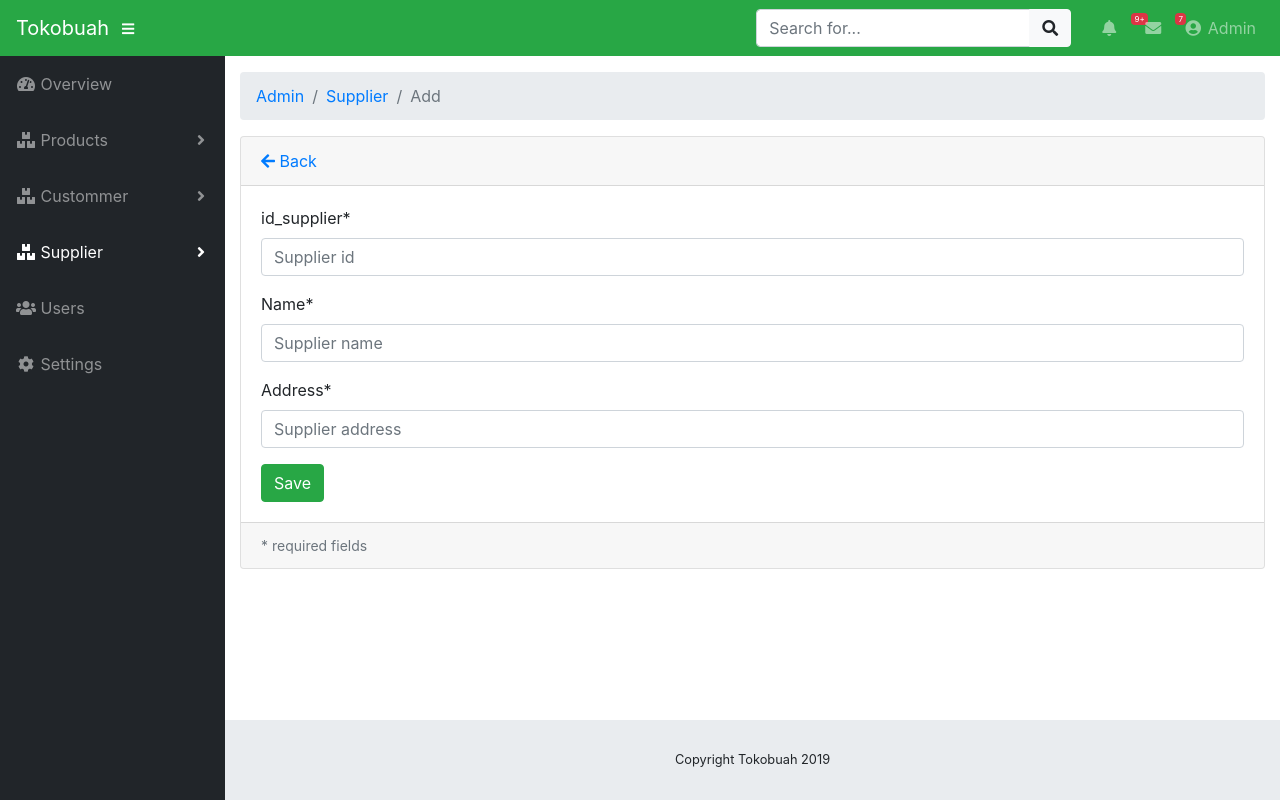
After one commit to silviadevitaa/CRUD-customer, a CodeIgniter app: page /tutorial-codeigniter-tutorial-5/index.php/admin/supplier/add in a window 1280 px wide. The commit adds this page. Run offline with CodeIgniter, Linux system fonts and the light colour scheme; some libraries are stand-ins or nearby versions.

Commit message:
update supplier

```diff
--- /dev/null
+++ b/application/controllers/admin/Supplier.php
@@ -0,0 +1,61 @@
+<?php
+
+defined('BASEPATH') OR exit('No direct script access allowed');
+
+class Supplier extends CI_Controller
+{
+    public function __construct()
+    {
+        parent::__construct();
+        $this->load->model("supplier_model");
+        $this->load->library('form_validation');
+    }
+
+    public function index()
+    {
+        $data["supplier"] = $this->supplier_model->getAll();
+        $this->load->view("admin/supplier/list", $data);
+    }
+
+    public function add()
+    {
+        $supplier = $this->supplier_model;
+        $validation = $this->form_validation;
+        $validation->set_rules($supplier->rules());
+
+        if ($validation->run()) {
+            $supplier->save();
+            $this->session->set_flashdata('success', 'Berhasil disimpan');
+        }
+
+        $this->load->view("admin/supplier/new_form");
+    }
+
+    public function edit($id_supplier = null)
+    {
+        if (!isset($id_supplier)) redirect('admin/supplier');
+
+        $supplier = $this->supplier_model;
+        $validation = $this->form_validation;
+        $validation->set_rules($supplier->rules());
+
+        if ($validation->run()) {
+            $supplier->update();
+            $this->session->set_flashdata('success', 'Berhasil disimpan');
+        }
+
+        $data["supplier"] = $supplier->getById($id_supplier);
+        if (!$data["supplier"]) show_404();
+
+        $this->load->view("admin/supplier/edit_form", $data);
+    }
+
+    public function delete($id_supplier=null)
+    {
+        if (!isset($id_supplier)) show_404();
+
+        if ($this->supplier_model->delete($id_supplier)) {
+            redirect(site_url('admin/supplier'));
+        }
+    }
+}
--- /dev/null
+++ b/application/models/Supplier_model.php
@@ -0,0 +1,61 @@
+<?php defined('BASEPATH') OR exit('No direct script access allowed');
+
+class Supplier_model extends CI_Model
+{
+    private $_table = "supplier";
+
+    public $id_supplier;
+    public $name;
+    public $address;
+
+    public function rules()
+    {
+        return [
+            ['field' => 'id_supplier',
+            'label' => 'id_supplier',
+            'rules' => 'required'],
+
+            ['field' => 'name',
+            'label' => 'name',
+            'rules' => 'required'],
+
+            ['field' => 'address',
+            'label' => 'address',
+            'rules' => 'required']
+        ];
+    }
+
+    public function getAll()
+    {
+        return $this->db->get($this->_table)->result();
+    }
+
+    public function getById($id)
+    {
+        return $this->db->get_where($this->_table, ["id_supplier" => $id])->row();
+    }
+
+    public function save()
+    {
+        $post = $this->input->post();
+        $this->id_supplier = uniqid();
+        $this->id_supplier = $post["id_supplier"];
+        $this->name = $post["name"];
+        $this->address = $post["address"];
+        $this->db->insert($this->_table, $this);
+    }
+
+    public function update()
+    {
+        $post = $this->input->post();
+        $this->id_supplier = $post["id_supplier"];
+        $this->name = $post["name"];
+        $this->address = $post["address"];
+        $this->db->update($this->_table, $this, array('id_supplier' => $post['id_supplier']));
+    }
+
+    public function delete($id)
+    {
+        return $this->db->delete($this->_table, array("id_supplier" => $id));
+    }
+}
--- a/application/views/admin/_partials/sidebar.php
+++ b/application/views/admin/_partials/sidebar.php
@@ -24,9 +24,19 @@
             <span>Custommer</span>
         </a>
         <div class="dropdown-menu" aria-labelledby="pagesDropdown">
-            <a class="dropdown-item" href="<?php echo site_url('admin/customer/new') ?>">New Product</a>
-            <a class="dropdown-item" href="<?php echo site_url('admin/custommer') ?>">List Product</a>
+            <a class="dropdown-item" href="<?php echo site_url('admin/customer/new') ?>">New Customer</a>
+            <a class="dropdown-item" href="<?php echo site_url('admin/custommer') ?>">List Customer</a>
         </div>
+        <li class="nav-item dropdown <?php echo $this->uri->segment(2) == 'supplier' ? 'active': '' ?>">
+            <a class="nav-link dropdown-toggle" href="#" id="pagesDropdown" role="button" data-toggle="dropdown" aria-haspopup="true"
+                aria-expanded="false">
+                <i class="fas fa-fw fa-boxes"></i>
+                <span>Supplier</span>
+            </a>
+            <div class="dropdown-menu" aria-labelledby="pagesDropdown">
+                <a class="dropdown-item" href="<?php echo site_url('admin/supplier/new') ?>">New Supplier</a>
+                <a class="dropdown-item" href="<?php echo site_url('admin/supplier') ?>">List Supplier</a>
+            </div>
     </li>
     <li class="nav-item">
         <a class="nav-link" href="#">
--- /dev/null
+++ b/application/views/admin/supplier/new_form.php
@@ -0,0 +1,92 @@
+<!DOCTYPE html>
+<html lang="en">
+
+<head>
+	<?php $this->load->view("admin/_partials/head.php") ?>
+</head>
+
+<body id="page-top">
+
+	<?php $this->load->view("admin/_partials/navbar.php") ?>
+	<div id="wrapper">
+
+		<?php $this->load->view("admin/_partials/sidebar.php") ?>
+
+		<div id="content-wrapper">
+
+			<div class="container-fluid">
+
+				<?php $this->load->view("admin/_partials/breadcrumb.php") ?>
+
+				<?php if ($this->session->flashdata('success')): ?>
+				<div class="alert alert-success" role="alert">
+					<?php echo $this->session->flashdata('success'); ?>
+				</div>
+				<?php endif; ?>
+
+				<div class="card mb-3">
+					<div class="card-header">
+						<a href="<?php echo site_url('admin/supplier/') ?>"><i class="fas fa-arrow-left"></i> Back</a>
+					</div>
+					<div class="card-body">
+
+            <form action="<?php base_url('admin/supplier/add') ?>" method="post" enctype="multipart/form-data" >
+							<div class="form-group">
+								<label for="id_supplier">id_supplier*</label>
+								<input class="form-control <?php echo form_error('id_supplier') ? 'is-invalid':'' ?>"
+								 type="text" name="id_supplier" placeholder="Supplier id" />
+								<div class="invalid-feedback">
+									<?php echo form_error('id_supplier') ?>
+								</div>
+							</div>
+
+						<form action="<?php base_url('admin/supplier/add') ?>" method="post" enctype="multipart/form-data" >
+							<div class="form-group">
+								<label for="name">Name*</label>
+								<input class="form-control <?php echo form_error('name') ? 'is-invalid':'' ?>"
+								 type="text" name="name" placeholder="Supplier name" />
+								<div class="invalid-feedback">
+									<?php echo form_error('name') ?>
+								</div>
+							</div>
+
+              <form action="<?php base_url('admin/supplier/add') ?>" method="post" enctype="multipart/form-data" >
+  							<div class="form-group">
+  								<label for="address">Address*</label>
+  								<input class="form-control <?php echo form_error('address') ? 'is-invalid':'' ?>"
+  								 type="text" name="address" placeholder="Supplier address" />
+  								<div class="invalid-feedback">
+  									<?php echo form_error('address') ?>
+  								</div>
+  							</div>
+
+							<input class="btn btn-success" type="submit" name="btn" value="Save" />
+						</form>
+
+					</div>
+
+					<div class="card-footer small text-muted">
+						* required fields
+					</div>
+
+
+				</div>
+				<!-- /.container-fluid -->
+
+				<!-- Sticky Footer -->
+				<?php $this->load->view("admin/_partials/footer.php") ?>
+
+			</div>
+			<!-- /.content-wrapper -->
+
+		</div>
+		<!-- /#wrapper -->
+
+
+		<?php $this->load->view("admin/_partials/scrolltop.php") ?>
+
+		<?php $this->load->view("admin/_partials/js.php") ?>
+
+</body>
+
+</html>
```
Also changed, not shown: application/views/admin/supplier/edit_form.php (added, +96 -0 lines), application/views/admin/supplier/list.php (added, +90 -0 lines).
